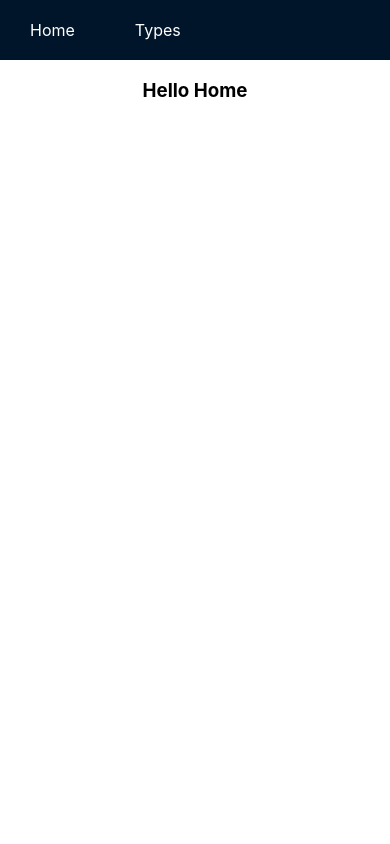
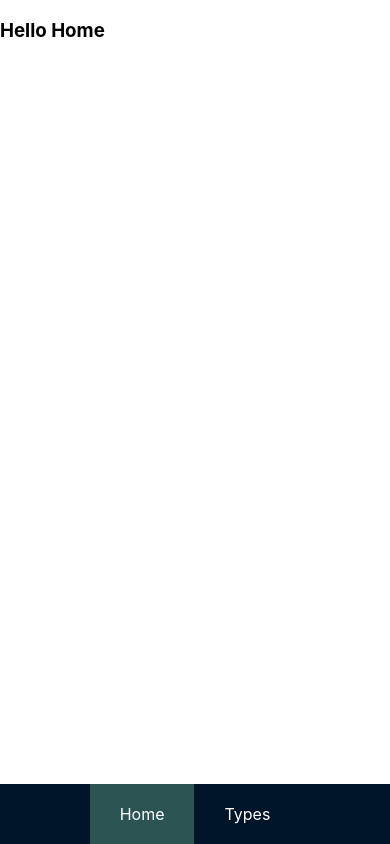
Before and after one commit to soufelhanafi/react-app, a React (Create React App) app: page / in a window 390 px wide. Built offline with nearby package versions, Linux system fonts and the light colour scheme.

Commit message:
add browser router and history to catch the current route

```diff
--- a/src/App.js
+++ b/src/App.js
@@ -1,14 +1,17 @@
 import React from 'react';
 import TopBar from "./components/topBar"
 import { Route, BrowserRouter, Redirect,Switch } from 'react-router-dom';
+import { createBrowserHistory } from 'history'; // to create history and detect the ID
 import HomePage from "./pages/homePage"
 import TypesPage from "./pages/typesPage"
 import ViewPokemonPage from "./pages/viewPokemonPage"
 import './App.css';
 
+const history = createBrowserHistory()
+
 function Routes() {
   return(
-    <BrowserRouter>
+    <>
       <Switch>
         <Route exact={true} path="/" component={HomePage} />
         <Route exact={true} path="/types" component={TypesPage} />
@@ -16,15 +19,15 @@ function Routes() {
         {/*if the route not exit or when we make a reload we make an auto redirect to the home page*/}
         <Route render={() => <Redirect to="/" />} />
       </Switch>
-    </BrowserRouter>
+    </>
   )
 }
 function App() {
   return (
-    <div className="App">
+    <BrowserRouter className="App" history={history}>
         <TopBar/>
         <Routes />
-    </div>
+    </BrowserRouter>
   );
 }
 
--- a/src/components/topBar/index.js
+++ b/src/components/topBar/index.js
@@ -1,13 +1,19 @@
 import React from "react"
+import {Link} from "react-router-dom"
 import styles from "./style.module.scss"
+import {withRouter} from "react-router-dom"
 
-export default class TopBar extends React.Component{
+class TopBar extends React.Component{
+
   render(){
+    const {pathname} = this.props.location
     return(
       <header className={styles.header}>
-        <div className={styles.element}>Home</div>
-        <div className={styles.element}>Types</div>
+        <Link to={"/"} className={`${styles.element} ${pathname==="/"?styles.element_selected:""}`}>Home</Link>
+        <Link to={"/types"} className={`${styles.element} ${pathname==="/types"?styles.element_selected:""}`}>Types</Link>
       </header>
     )
   }
 }
+
+export default withRouter(TopBar)
--- a/src/components/topBar/style.module.scss
+++ b/src/components/topBar/style.module.scss
@@ -4,9 +4,18 @@
   .element{
     padding: 20px 30px;
     color: white;
+    text-decoration: none;
 
     &_selected{
-      background: blue;
+      background: #2b5453;
     }
   }
+
+  @media screen and (max-width: 576px){
+    position: absolute;
+    bottom: 0px;
+    width: 100%;
+    display: flex;
+    justify-content: center;
+  }
 }
--- a/src/pages/homePage/index.js
+++ b/src/pages/homePage/index.js
@@ -2,6 +2,7 @@ import React from "react"
 
 export default class HomePage extends React.Component{
   render(){
+    console.log("home");
     return <h3>Hello Home</h3>
   }
 }
```
